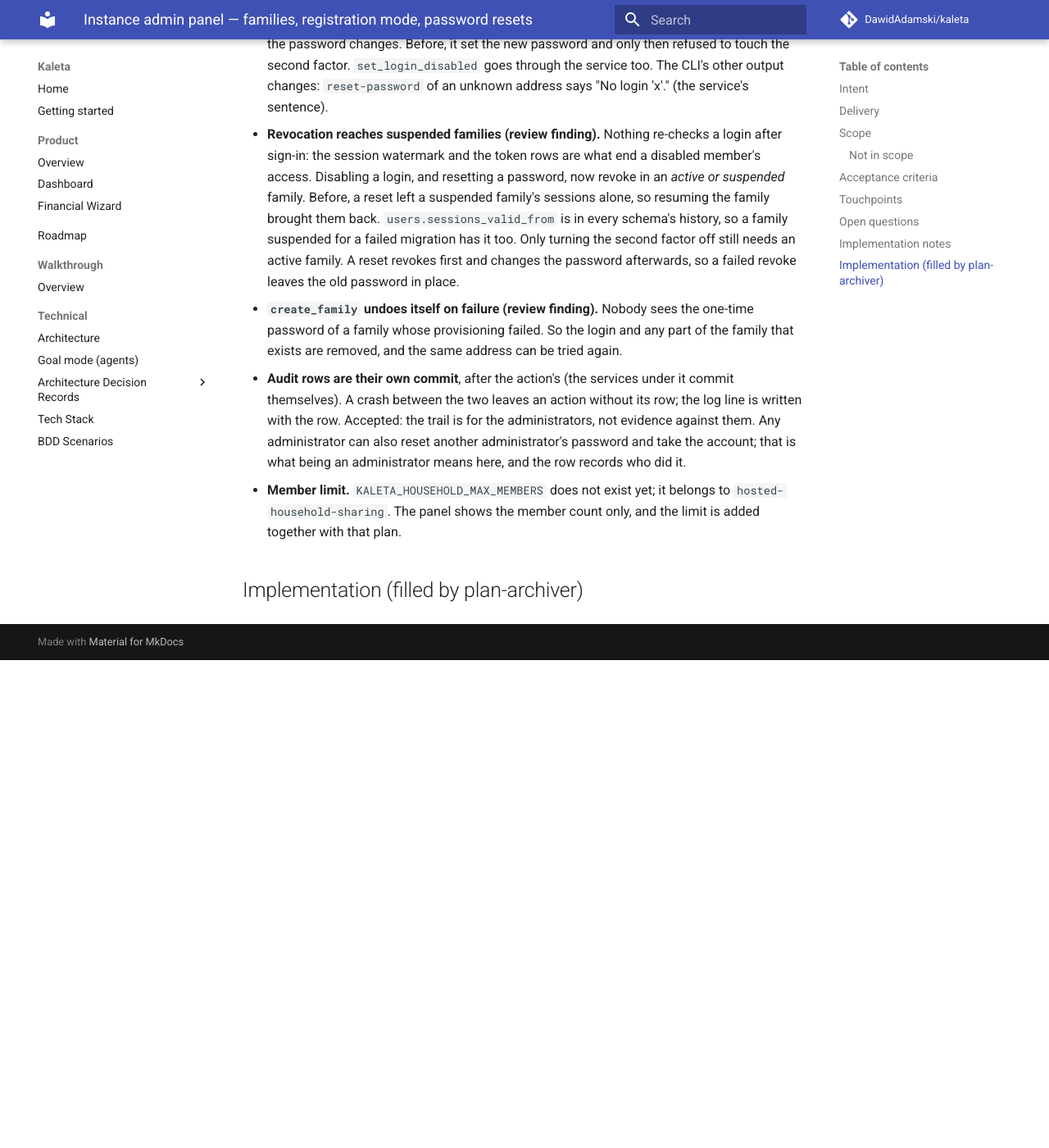
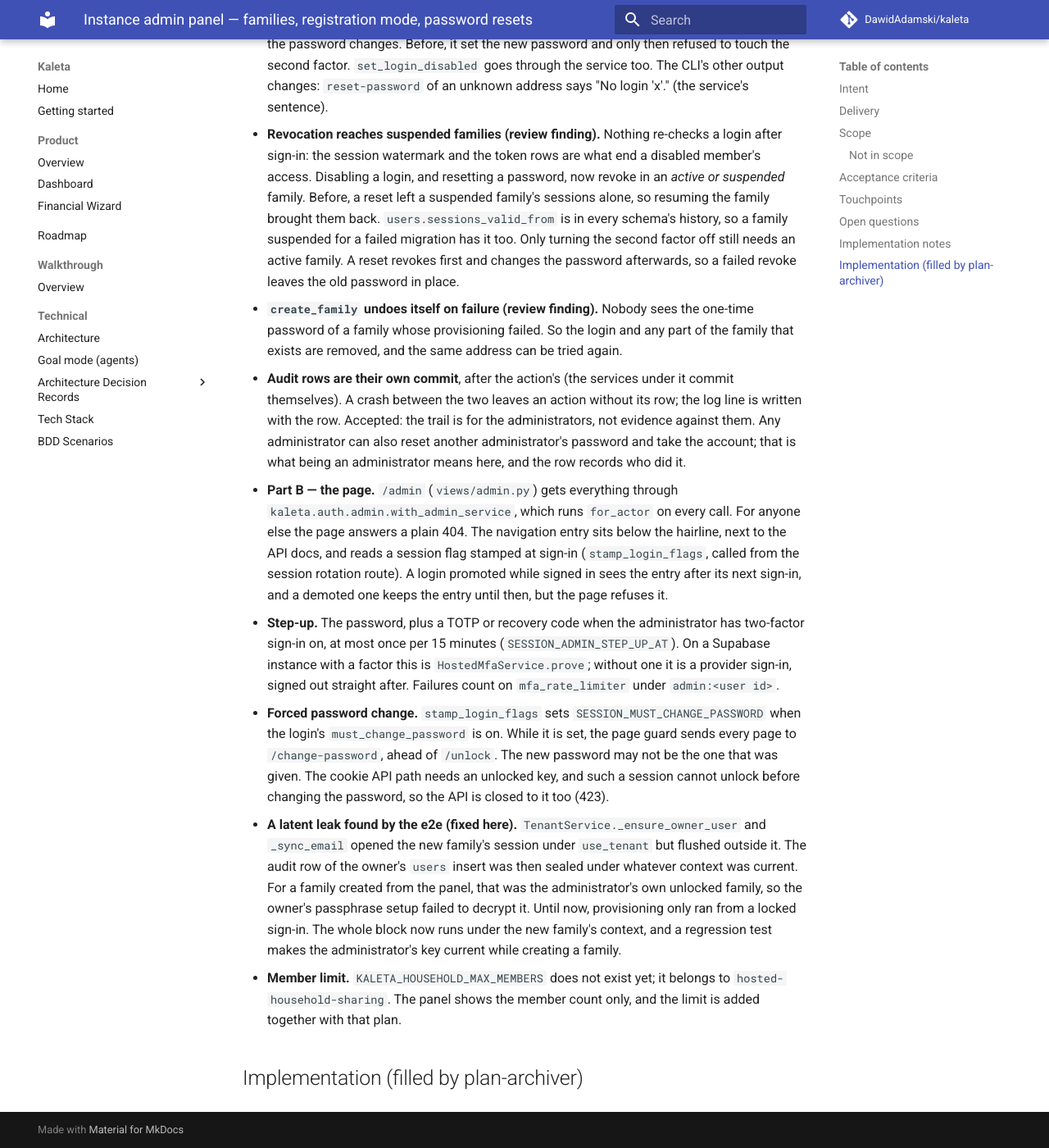
Before and after one commit to DawidAdamski/kaleta, an MkDocs documentation site: the page built from docs/plans/instance-admin-panel.md, in a window 1280 px wide and 1400 px high, scrolled down 3189 px. Shown: the whole window at 82% size. Built offline with MkDocs 1.6.1 and Material for MkDocs 9.7.7, drawn with Linux system fonts in a browser that asks for light colours; comment, search, counter and statistics services are not loaded; before the commit the page ends 3994 px from its top, so only the background shows below that.

Commit message:
docs: the administrator's page — getting started, deployment, plan notes for part B
Co-Authored-By: Claude Opus 5.5 <noreply@anthropic.com>

```diff
--- a/docs/plans/instance-admin-panel.md
+++ b/docs/plans/instance-admin-panel.md
@@ -158,6 +158,33 @@ i18n `en.json` / `pl.json`, `docs/bdd.md`.
   administrators, not evidence against them. Any administrator can also reset
   another administrator's password and take the account; that is what being
   an administrator means here, and the row records who did it.
+- **Part B — the page.** `/admin` (`views/admin.py`) gets everything through
+  `kaleta.auth.admin.with_admin_service`, which runs `for_actor` on every call.
+  For anyone else the page answers a plain 404. The navigation entry sits below
+  the hairline, next to the API docs, and reads a session flag stamped at
+  sign-in (`stamp_login_flags`, called from the session rotation route). A
+  login promoted while signed in sees the entry after its next sign-in, and a
+  demoted one keeps the entry until then, but the page refuses it.
+- **Step-up.** The password, plus a TOTP or recovery code when the
+  administrator has two-factor sign-in on, at most once per 15 minutes
+  (`SESSION_ADMIN_STEP_UP_AT`). On a Supabase instance with a factor this is
+  `HostedMfaService.prove`; without one it is a provider sign-in, signed out
+  straight after. Failures count on `mfa_rate_limiter` under `admin:<user id>`.
+- **Forced password change.** `stamp_login_flags` sets
+  `SESSION_MUST_CHANGE_PASSWORD` when the login's `must_change_password` is
+  on. While it is set, the page guard sends every page to `/change-password`,
+  ahead of `/unlock`. The new password may not be the one that was given. The
+  cookie API path needs an unlocked key, and such a session cannot unlock
+  before changing the password, so the API is closed to it too (423).
+- **A latent leak found by the e2e (fixed here).**
+  `TenantService._ensure_owner_user` and `_sync_email` opened the new
+  family's session under `use_tenant` but flushed outside it. The audit row of
+  the owner's `users` insert was then sealed under whatever context was
+  current. For a family created from the panel, that was the administrator's
+  own unlocked family, so the owner's passphrase setup failed to decrypt it.
+  Until now, provisioning only ran from a locked sign-in. The whole block now
+  runs under the new family's context, and a regression test makes the
+  administrator's key current while creating a family.
 - **Member limit.** `KALETA_HOUSEHOLD_MAX_MEMBERS` does not exist yet; it
   belongs to `hosted-household-sharing`. The panel shows the member count
   only, and the limit is added together with that plan.
```
Also changed, not shown: docs/deployment.md (+3 -1 lines), docs/getting-started.md (+14 -1 lines).
